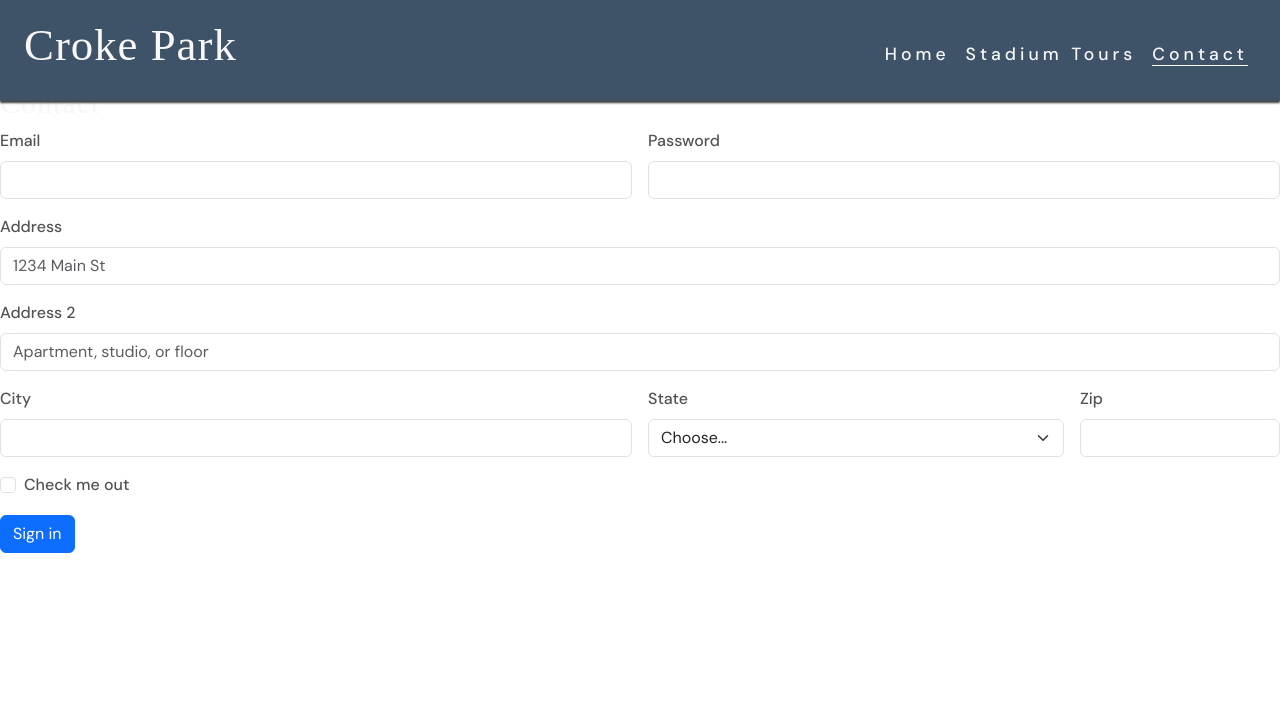
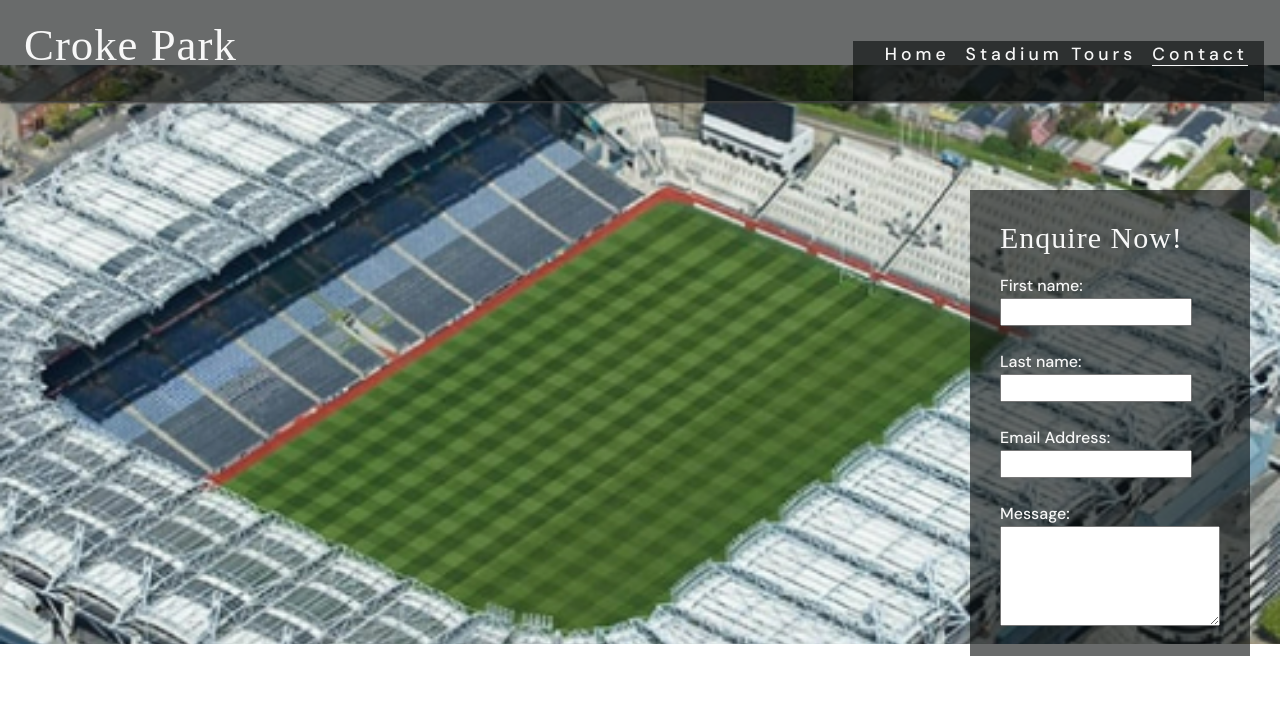
Before and after one commit to KellyT4425/Croke-Park, a plain HTML site: page contact.html in a window 1280 px wide. Shown: the top 705 px of the page. Drawn offline with nearby package versions, Linux system fonts and the light colour scheme; a web font is replaced by a local one.

Commit message:
contact page complete, final edit to styling on home, tour page complete - form added and positioned using css.

```diff
--- a/assets/css/style.css
+++ b/assets/css/style.css
@@ -14,7 +14,7 @@ body {
     display: flex;
     flex-direction: column;
 /* Generic project styles */
-    color: #535353;
+    color: #000000;
     font-family: "DM Sans", serif;
     font-weight: 500;
 }
@@ -30,7 +30,7 @@ h1, h2 {
 
 h4, h5 {
     font-family: "Goldman", serif;
-    color: #3e5368;
+    color:  #000000;
     letter-spacing: 1px;
     padding: 0;
 }
@@ -39,16 +39,16 @@ h4, h5 {
     border-bottom: 2px solid #3e5368;
     font-size: 30px;
     margin-top: 15px;
-    color: #3e5368;
+    color: #000000;
 }
 
 .vouchers h2 {
-    color: #535353;
+    color:  #000000;
 }
 
 /*Header*/
 header {
-    background-color: #3e5368;
+    background-color: rgba(6, 9, 9, 0.60);
     padding: 0 1rem;
     position: fixed;
     z-index: 99;
@@ -92,7 +92,7 @@ header a {
 /* Navbar style with dropdown toggle */
 nav {
     position: absolute;
-    background-color: #3e5368;
+    background-color: rgba(6, 9, 9, 0.60);
     width: 100%;
     padding: 0;
     box-shadow: 0 2px 2px #535353;
@@ -164,8 +164,10 @@ main {
 
 .atmosphere, .unique {
     padding: 0 10px 10px 10px;
-    background-color: rgba(46, 167, 239, 0.47);
-    margin: 0 5px 0 5px
+    background-color: rgba(6, 9, 9, 0.45);
+    margin: 0 5px 0 5px;
+    font-weight: 500;
+    color:#f7f7f7;
 
 }
 
@@ -175,24 +177,23 @@ main {
 
 .visit-crokepark h2 {
     border: none;
-    color: #535353;
+    color:  #000000;
 
 
 }
-
 
 .visit-crokepark {
     padding: 0 10px 10px 10px;
 }
 
 .location-map, #location h2 {
-    color: #535353;
+    color:  #000000;
     padding-left: 10px;
 
 }
 
 .tour-options, #tours h2 {
-    color: #535353;
+    color:  #000000;
     padding-left: 10px;
 }
 
@@ -209,7 +210,7 @@ main {
 }
 
 #enquire a {
-    background-color: #3e5368;
+    background-color:  #000000;
     color: #f7f7f7;
     padding: 2px;
     text-decoration: none;
@@ -218,7 +219,7 @@ main {
 
 .vouchers a {
     text-decoration: none;
-    background-color: #3e5368;
+    background-color:  #000000;
     color: #f7f7f7;
     padding: 2px;
 }
@@ -226,6 +227,50 @@ main {
 .location-map {
     padding-left: 0;
 }
+
+main {
+    flex: 1 0 auto;
+    margin-top: 65px;
+    display: flex;
+    flex-direction: column;
+}
+
+
+#hero-img {
+    background-image: url("../images/croke-parkariel.png");
+    background-color: #ffffff;
+    background-position: center;
+    background-repeat: no-repeat;
+    background-size: cover;
+    padding: 0 10% 0 10%;
+    flex-grow: 1;
+    /*position: relative;*/
+
+}
+
+#contact-form h2 {
+    padding-top: 0;
+    padding-bottom: 10px;
+}
+
+#contact-form {
+    color: #f7f7f7;
+    background-color: rgba(6, 9, 9, 0.60);
+    padding: 30px;
+    display: flex;
+    position: absolute;
+    align-items: baseline;
+    margin: 20px;
+    flex-direction: column;
+    top: 170px;
+    right: 10px;
+}
+
+textarea {
+        resize: vertical;
+        width: 220px;
+        height: 100px;
+    }
 
 
 /* Media Query: tablets and larger (768px and up) */
--- a/contact.html
+++ b/contact.html
@@ -42,55 +42,25 @@
     </header>
 
 
-    <main id="hero-img">
-        <section>
-            <h1>Contact</h1>
+    <main>
+        <section id="hero-img">
 
-            <form class="row g-3">
-                <div class="col-md-6">
-                    <label for="inputEmail4" class="form-label">Email</label>
-                    <input type="email" class="form-control" id="inputEmail4">
-                </div>
-                <div class="col-md-6">
-                    <label for="inputPassword4" class="form-label">Password</label>
-                    <input type="password" class="form-control" id="inputPassword4">
-                </div>
-                <div class="col-12">
-                    <label for="inputAddress" class="form-label">Address</label>
-                    <input type="text" class="form-control" id="inputAddress" placeholder="1234 Main St">
-                </div>
-                <div class="col-12">
-                    <label for="inputAddress2" class="form-label">Address 2</label>
-                    <input type="text" class="form-control" id="inputAddress2"
-                        placeholder="Apartment, studio, or floor">
-                </div>
-                <div class="col-md-6">
-                    <label for="inputCity" class="form-label">City</label>
-                    <input type="text" class="form-control" id="inputCity">
-                </div>
-                <div class="col-md-4">
-                    <label for="inputState" class="form-label">State</label>
-                    <select id="inputState" class="form-select">
-                        <option selected>Choose...</option>
-                        <option>...</option>
-                    </select>
-                </div>
-                <div class="col-md-2">
-                    <label for="inputZip" class="form-label">Zip</label>
-                    <input type="text" class="form-control" id="inputZip">
-                </div>
-                <div class="col-12">
-                    <div class="form-check">
-                        <input class="form-check-input" type="checkbox" id="gridCheck">
-                        <label class="form-check-label" for="gridCheck">
-                            Check me out
-                        </label>
-                    </div>
-                </div>
-                <div class="col-12">
-                    <button type="submit" class="btn btn-primary">Sign in</button>
-                </div>
-            </form>
+            <form id="contact-form" action="https://formdump.codeinstitute.net" method="POST">
+                <h2> Enquire Now!</h2>
+
+
+
+                <label for="fname">First name:</label>
+                <input type="text" id="first-name" name="first_name" class="text-input" required>
+                <br>
+                <label for="lname">Last name:</label>
+                <input type="text" id="last-name" name="last_name" class="text-input" required>
+                <br>
+                <label for="email-address">Email Address:</label>
+                <input type="email" id="email-address" name="email_address" class="text-input" required>
+                <br>
+                <label for="message">Message:</label>
+                <textarea name="Message" id="message"></textarea>
         </section>
     </main>
 
```
Also changed, not shown: assets/images/Gaelic Football Contact page.jpg (deleted), assets/images/attacking-gaelic-football Home Page.jpg (deleted), assets/images/croke-park1.jpg (deleted), assets/images/croke-parkariel.png (added), assets/images/crokepark-concert.webp (deleted).
